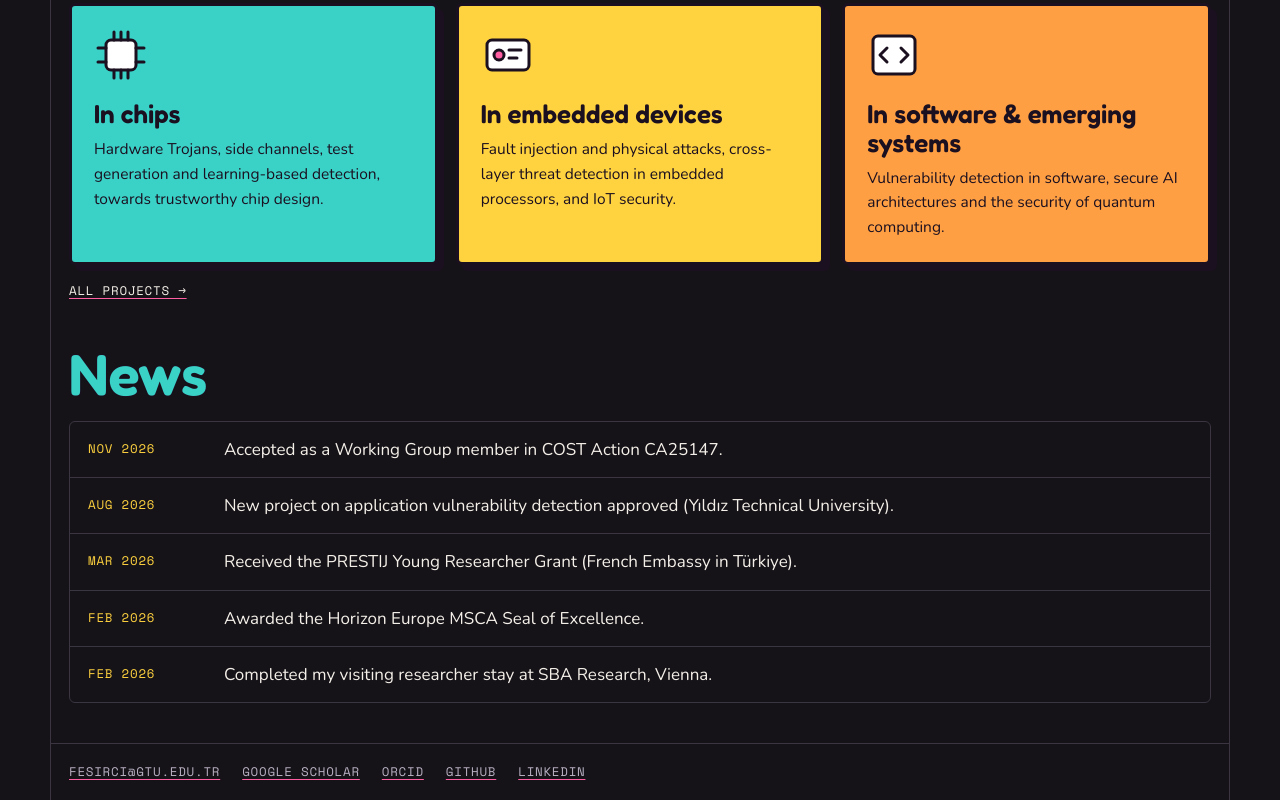
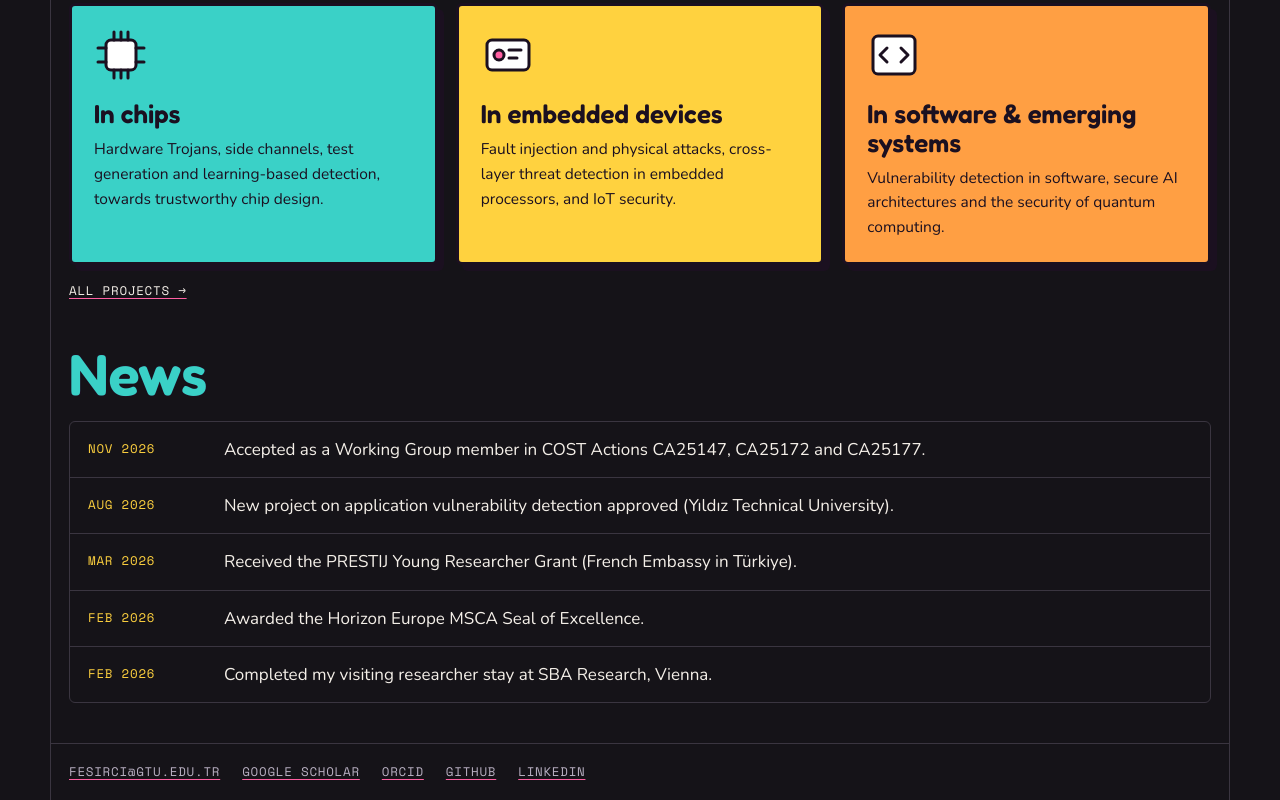
Before and after one commit to fatmanuresirci/fatmanuresirci.github.io, a plain HTML site: page index.html in a window 1280 px wide. Shown: the part 854-1654 px from the top of the page. Drawn offline with nearby package versions, Linux system fonts and the light colour scheme.

Commit message:
News: two more COST Action working group memberships
Co-Authored-By: Claude Opus 5.5 <noreply@anthropic.com>

```diff
--- a/index.html
+++ b/index.html
@@ -107,7 +107,7 @@
 
   <h2 class="sec-title t-teal">News</h2>
   <ul class="list">
-    <li><span class="mono">Nov 2026</span><span>Accepted as a Working Group member in COST Action CA25147.</span></li>
+    <li><span class="mono">Nov 2026</span><span>Accepted as a Working Group member in COST Actions CA25147, CA25172 and CA25177.</span></li>
     <li><span class="mono">Aug 2026</span><span>New project on application vulnerability detection approved (Yıldız Technical University).</span></li>
     <li><span class="mono">Mar 2026</span><span>Received the PRESTIJ Young Researcher Grant (French Embassy in Türkiye).</span></li>
     <li><span class="mono">Feb 2026</span><span>Awarded the Horizon Europe MSCA Seal of Excellence.</span></li>
```
Also changed, not shown: tr/index.html (+1 -1 lines).
